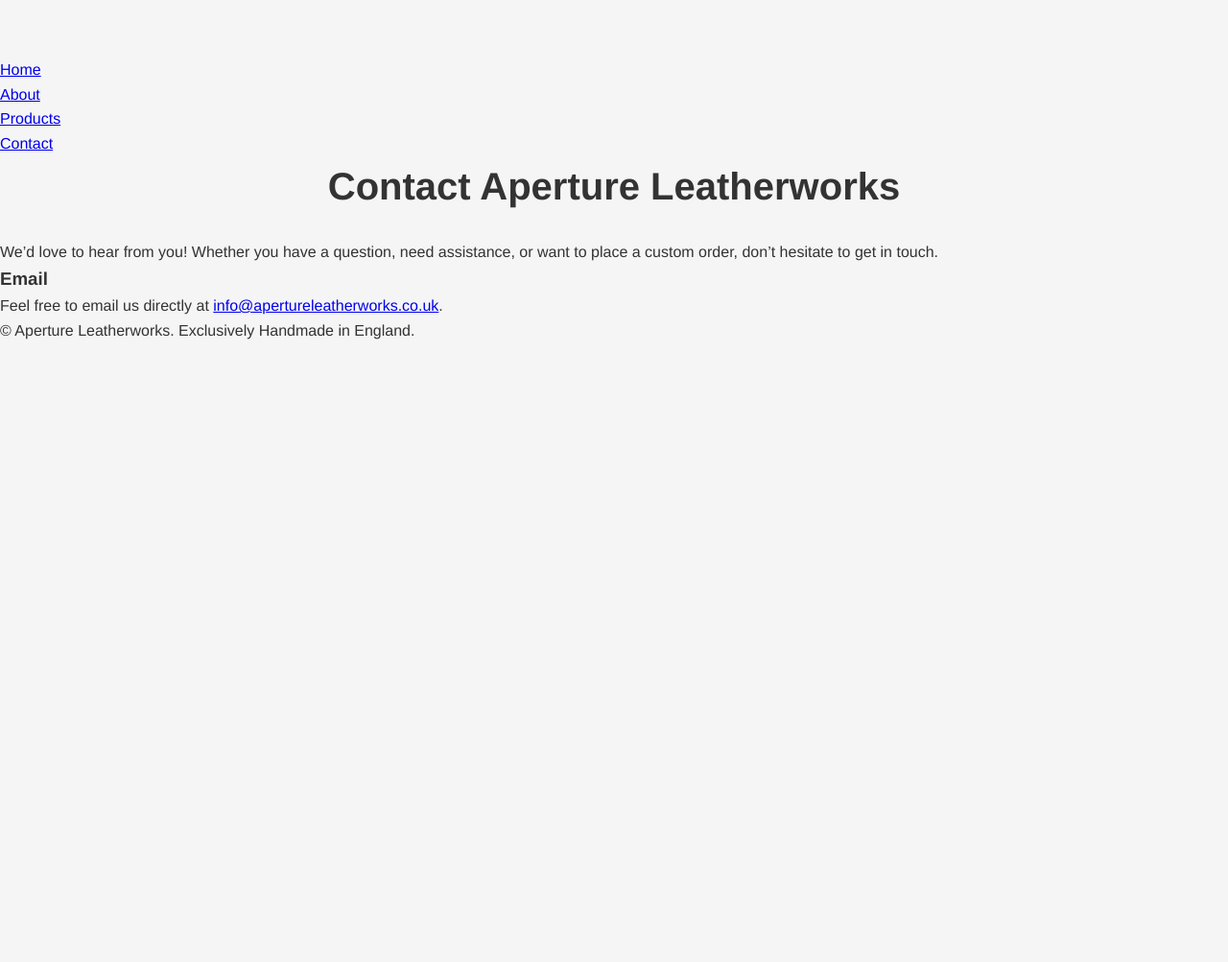
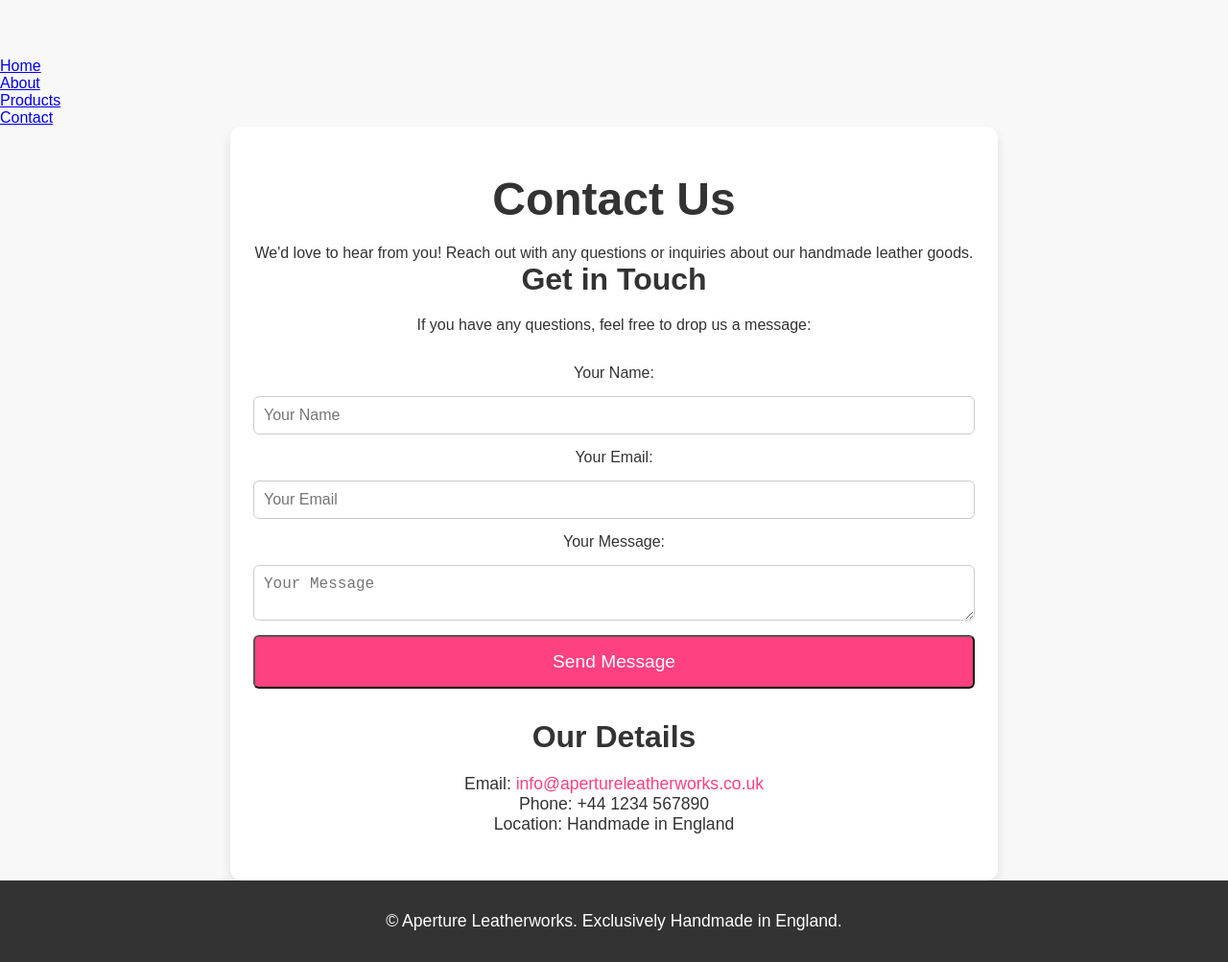
Before and after one commit to ApertureLeatherworks/aperture-leatherworks, a Jekyll site: the page built from contact.md, in a window 1280 px wide. Shown: the whole page at 96% size. Built offline with Jekyll 4.4.1, drawn with Linux system fonts in a browser that asks for light colours; before the commit the page ends 900 px from its top, so only the background shows below that.

Commit message:
new layout2

```diff
--- a/assets/css/style.css
+++ b/assets/css/style.css
@@ -6,47 +6,41 @@
 }
 
 body {
-  font-family: 'Helvetica Neue', sans-serif;
-  line-height: 1.6;
-  background-color: #f5f5f5;
+  font-family: 'Arial', sans-serif;
+  background-color: #f8f8f8;
   color: #333;
-  padding-top: 60px; /* Ensures content doesn't hide under header */
+  margin: 0;
+  padding-top: 60px; /* Ensures content is below a fixed header */
 }
 
 h1, h2 {
   font-weight: bold;
-  color: #333;
+  margin-bottom: 20px;
 }
 
 h1 {
-  font-size: 2.5rem;
+  font-size: 3rem;
+  color: #333;
   text-align: center;
-  margin-bottom: 1.5rem;
+}
+
+h2 {
+  font-size: 2rem;
+  color: #444;
+  text-align: center;
 }
 
 /* Product Container */
 .product-container {
-  width: 80%;
+  width: 90%;
   max-width: 1200px;
   margin: 0 auto;
-  padding: 3rem 1rem;
+  padding: 3rem 1.5rem;
   background-color: #fff;
-  box-shadow: 0 8px 16px rgba(0, 0, 0, 0.1);
-  border-radius: 10px;
-  overflow: hidden;
-  background: linear-gradient(135deg, #6a82fb, #fc5c7d);
-}
-
-.product-container h1 {
-  color: #fff;
-  margin-bottom: 1rem;
-}
-
-.product-container p {
-  font-size: 1.1rem;
-  color: #f0f0f0;
+  border-radius: 15px;
+  box-shadow: 0 12px 24px rgba(0, 0, 0, 0.1);
+  background: #ffffff;
   text-align: center;
-  margin-bottom: 3rem;
 }
 
 /* Product Grid */
@@ -54,6 +48,7 @@ h1 {
   display: grid;
   grid-template-columns: repeat(auto-fill, minmax(300px, 1fr));
   gap: 2rem;
+  margin-top: 2rem;
 }
 
 /* Product Item */
@@ -61,16 +56,18 @@ h1 {
   background-color: #fff;
   padding: 2rem;
   border-radius: 12px;
-  box-shadow: 0 4px 12px rgba(0, 0, 0, 0.1);
+  box-shadow: 0 6px 12px rgba(0, 0, 0, 0.1);
   transition: transform 0.3s ease, box-shadow 0.3s ease;
   text-align: center;
+  position: relative;
 }
 
 .product-item:hover {
-  transform: translateY(-10px);
+  transform: translateY(-8px);
   box-shadow: 0 10px 20px rgba(0, 0, 0, 0.15);
 }
 
+/* Product Item Text */
 .product-item h2 {
   font-size: 1.75rem;
   color: #333;
@@ -83,47 +80,39 @@ h1 {
   margin-bottom: 1.5rem;
 }
 
+/* Stripe Button */
 .stripe-checkout-button {
-  display: inline-block;
   background-color: #ff4081;
   color: white;
   padding: 15px 30px;
-  border-radius: 5px;
+  border-radius: 6px;
   font-size: 1.2rem;
   text-decoration: none;
   text-transform: uppercase;
-  letter-spacing: 1px;
-  box-shadow: 0 4px 8px rgba(0, 0, 0, 0.2);
-  transition: all 0.3s ease;
-  margin-top: 1rem;
+  transition: background-color 0.3s ease, transform 0.3s ease;
+  margin-top: 15px;
 }
 
 .stripe-checkout-button:hover {
   background-color: #e93370;
-  box-shadow: 0 6px 15px rgba(0, 0, 0, 0.25);
-}
-
-.stripe-checkout-button:focus {
-  outline: none;
+  transform: scale(1.05);
 }
 
 /* Instagram Section */
 .instagram-link {
-  text-align: center;
   margin-top: 3rem;
-  margin-bottom: 3rem;
 }
 
 .instagram-link p {
   font-size: 1.2rem;
   color: #333;
-  margin-bottom: 1rem;
+  margin-bottom: 10px;
 }
 
 .instagram-icon {
   width: 60px;
   height: 60px;
-  margin-top: 1rem;
+  margin-top: 10px;
   transition: transform 0.3s ease;
 }
 
@@ -134,7 +123,7 @@ h1 {
 /* Responsive Design */
 @media (max-width: 768px) {
   .product-container {
-    width: 90%;
+    width: 95%;
     padding: 2rem;
   }
 
@@ -147,3 +136,113 @@ h1 {
     padding: 12px 25px;
   }
 }
+
+/* Contact Page */
+.contact-container {
+  width: 90%;
+  max-width: 800px;
+  margin: 0 auto;
+  padding: 3rem 1.5rem;
+  background-color: #fff;
+  border-radius: 12px;
+  box-shadow: 0 6px 12px rgba(0, 0, 0, 0.1);
+  text-align: center;
+}
+
+.contact-container h1, .contact-container h2 {
+  color: #333;
+  margin-bottom: 20px;
+}
+
+.contact-form {
+  width: 100%;
+  display: flex;
+  flex-direction: column;
+  gap: 15px;
+  margin-top: 2rem;
+}
+
+.contact-form input, .contact-form textarea {
+  padding: 10px;
+  border: 1px solid #ccc;
+  border-radius: 6px;
+  font-size: 1rem;
+  width: 100%;
+}
+
+.contact-form button.submit-button {
+  background-color: #ff4081;
+  color: white;
+  padding: 15px 30px;
+  border-radius: 6px;
+  font-size: 1.2rem;
+  cursor: pointer;
+  transition: background-color 0.3s ease;
+}
+
+.contact-form button.submit-button:hover {
+  background-color: #e93370;
+}
+
+.contact-info {
+  margin-top: 2rem;
+  font-size: 1.1rem;
+}
+
+.contact-info a {
+  color: #ff4081;
+  text-decoration: none;
+}
+
+.contact-info a:hover {
+  text-decoration: underline;
+}
+
+/* About Page */
+.about-container {
+  width: 90%;
+  max-width: 900px;
+  margin: 0 auto;
+  padding: 3rem 1.5rem;
+  background-color: #fff;
+  border-radius: 12px;
+  box-shadow: 0 6px 12px rgba(0, 0, 0, 0.1);
+}
+
+.about-container h1, .about-container h2 {
+  color: #333;
+  margin-bottom: 20px;
+}
+
+.about-container p {
+  color: #555;
+  font-size: 1.1rem;
+  margin-bottom: 2rem;
+}
+
+/* Footer */
+footer {
+  background-color: #333;
+  color: white;
+  padding: 2rem 0;
+  text-align: center;
+}
+
+.footer-container {
+  width: 90%;
+  margin: 0 auto;
+}
+
+footer p {
+  font-size: 1.1rem;
+}
+
+footer a {
+  color: #ff4081;
+  text-decoration: none;
+  font-weight: bold;
+}
+
+footer a:hover {
+  text-decoration: underline;
+}
--- a/contact.md
+++ b/contact.md
@@ -3,8 +3,31 @@ layout: default
 title: Contact
 ---
 
-# Contact Aperture Leatherworks
-We'd love to hear from you! Whether you have a question, need assistance, or want to place a custom order, don't hesitate to get in touch.
+<div class="contact-container">
+  <h1>Contact Us</h1>
+  <p>We'd love to hear from you! Reach out with any questions or inquiries about our handmade leather goods.</p>
 
-### Email
-Feel free to email us directly at [info@apertureleatherworks.co.uk](mailto:info@apertureleatherworks.co.uk).
+  <h2>Get in Touch</h2>
+  <p>If you have any questions, feel free to drop us a message:</p>
+
+  <!-- Simple Contact Form -->
+  <form action="https://formspree.io/f/mqkjjkpz" method="POST" class="contact-form">
+    <label for="name">Your Name:</label>
+    <input type="text" id="name" name="name" required placeholder="Your Name">
+
+    <label for="email">Your Email:</label>
+    <input type="email" id="email" name="email" required placeholder="Your Email">
+
+    <label for="message">Your Message:</label>
+    <textarea id="message" name="message" required placeholder="Your Message"></textarea>
+
+    <button type="submit" class="submit-button">Send Message</button>
+  </form>
+
+  <div class="contact-info">
+    <h2>Our Details</h2>
+    <p>Email: <a href="mailto:info@apertureleatherworks.co.uk">info@apertureleatherworks.co.uk</a></p>
+    <p>Phone: +44 1234 567890</p>
+    <p>Location: Handmade in England</p>
+  </div>
+</div>
```
Also changed, not shown: _includes/footer.html (+6 -5 lines), _includes/header.html (+6 -10 lines), about.md (+8 -4 lines), products.md (+13 -4 lines).
